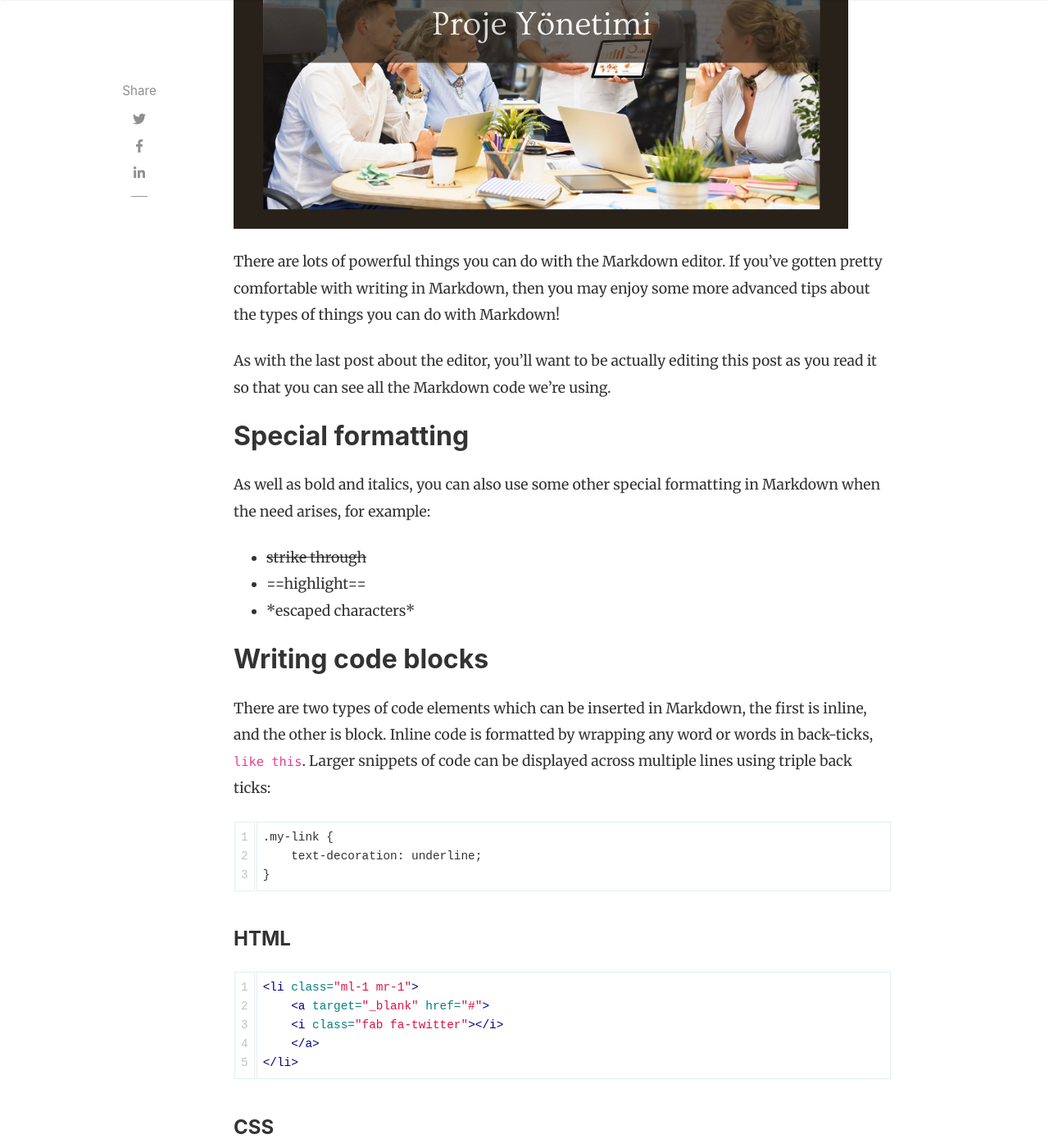
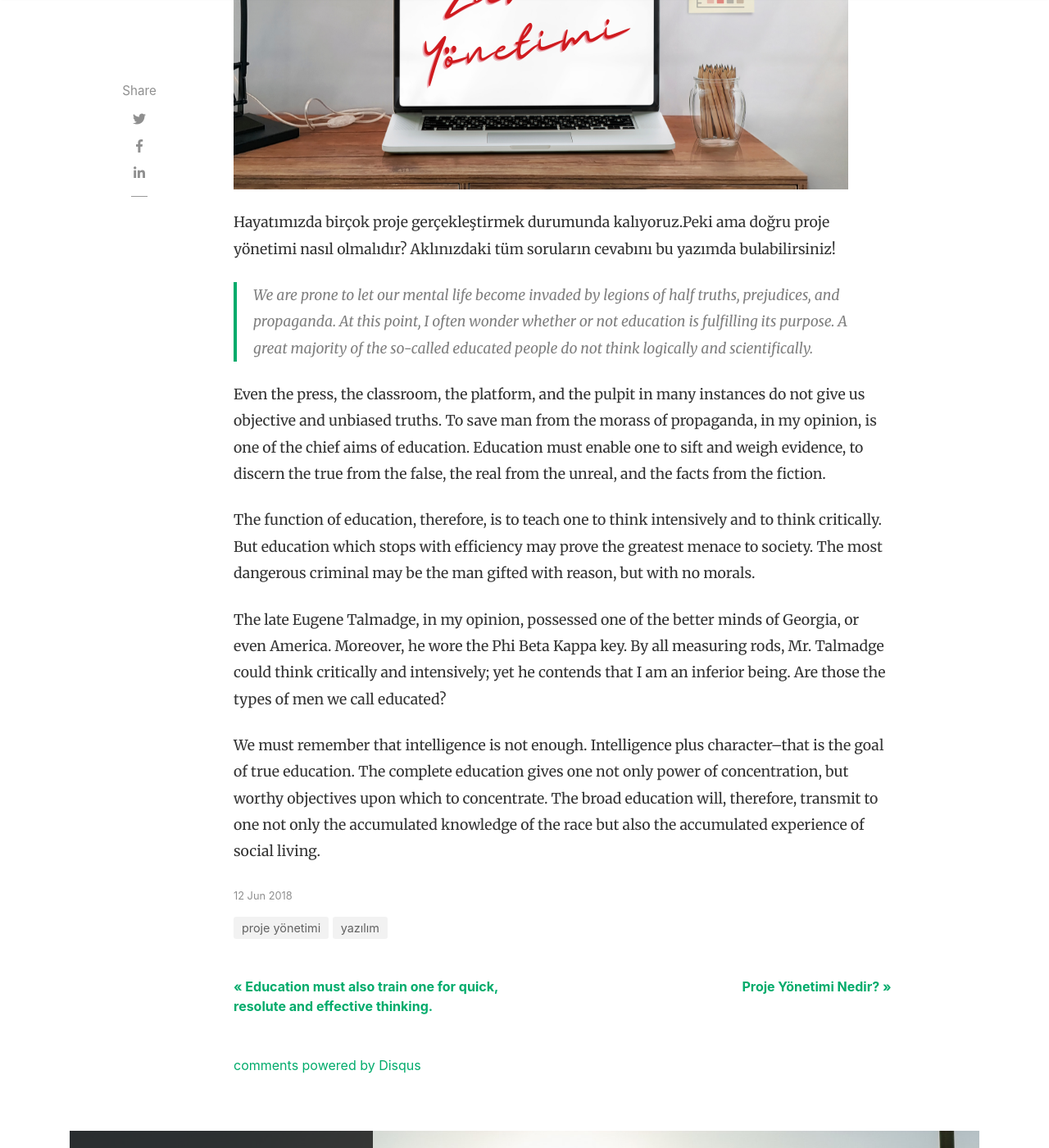
Before and after one commit to melikeoguz/melikeoguz.github.io, a Jekyll site: the page built from _posts/2018-06-12-powerful-things-markdown-editor.md, in a window 1280 px wide and 1400 px high, scrolled down 716 px. Shown: the whole window at 82% size. Built offline with Jekyll 4.4.1, drawn with Linux system fonts in a browser that asks for light colours; nearby versions of some CDN libraries; comment, search, counter and statistics services are not loaded; some of the changed text lies outside the part shown.

Commit message:
Update 2018-06-12-powerful-things-markdown-editor.md

````diff
--- a/_posts/2018-06-12-powerful-things-markdown-editor.md
+++ b/_posts/2018-06-12-powerful-things-markdown-editor.md
@@ -1,104 +1,18 @@
 ---
 layout: post
-title:  "Powerful things you can do with the Markdown editor"
+title:  "Proje Yönetimi Nedir?"
 author: melike
-categories: [  ]
-image: assets/images/4.png
+categories: [ yazılım, proje yönetimi ]
+image: https://github.com/melikeoguz/melikeoguz.github.io/blob/master/assets/images/zaman-yonetimi-melike-oguz.png
 ---
-There are lots of powerful things you can do with the Markdown editor. If you've gotten pretty comfortable with writing in Markdown, then you may enjoy some more advanced tips about the types of things you can do with Markdown!
+Hayatımızda birçok proje gerçekleştirmek durumunda kalıyoruz.Peki ama doğru proje yönetimi nasıl olmalıdır? Aklınızdaki tüm soruların cevabını bu yazımda bulabilirsiniz!
 
-As with the last post about the editor, you'll want to be actually editing this post as you read it so that you can see all the Markdown code we're using.
+> We are prone to let our mental life become invaded by legions of half truths, prejudices, and propaganda. At this point, I often wonder whether or not education is fulfilling its purpose. A great majority of the so-called educated people do not think logically and scientifically.
 
+Even the press, the classroom, the platform, and the pulpit in many instances do not give us objective and unbiased truths. To save man from the morass of propaganda, in my opinion, is one of the chief aims of education. Education must enable one to sift and weigh evidence, to discern the true from the false, the real from the unreal, and the facts from the fiction.
 
-## Special formatting
+The function of education, therefore, is to teach one to think intensively and to think critically. But education which stops with efficiency may prove the greatest menace to society. The most dangerous criminal may be the man gifted with reason, but with no morals.
 
-As well as bold and italics, you can also use some other special formatting in Markdown when the need arises, for example:
+The late Eugene Talmadge, in my opinion, possessed one of the better minds of Georgia, or even America. Moreover, he wore the Phi Beta Kappa key. By all measuring rods, Mr. Talmadge could think critically and intensively; yet he contends that I am an inferior being. Are those the types of men we call educated?
 
-+ ~~strike through~~
-+ ==highlight==
-+ \*escaped characters\*
-
-
-## Writing code blocks
-
-There are two types of code elements which can be inserted in Markdown, the first is inline, and the other is block. Inline code is formatted by wrapping any word or words in back-ticks, `like this`. Larger snippets of code can be displayed across multiple lines using triple back ticks:
-
-```
-.my-link {
-    text-decoration: underline;
-}
-```
-
-#### HTML
-
-```html
-<li class="ml-1 mr-1">
-    <a target="_blank" href="#">
-    <i class="fab fa-twitter"></i>
-    </a>
-</li>
-```
-
-#### CSS
-
-```css
-.highlight .c {
-    color: #999988;
-    font-style: italic;
-}
-.highlight .err {
-    color: #a61717;
-    background-color: #e3d2d2;
-}
-```
-
-#### JS
-
-```js
-// alertbar later
-$(document).scroll(function () {
-    var y = $(this).scrollTop();
-    if (y > 280) {
-        $('.alertbar').fadeIn();
-    } else {
-        $('.alertbar').fadeOut();
-    }
-});
-```
-
-#### Python
-
-```python
-print("Hello World")
-```
-
-#### Ruby
-
-```ruby
-require 'redcarpet'
-markdown = Redcarpet.new("Hello World!")
-puts markdown.to_html
-```
-
-#### C
-
-```c
-printf("Hello World");
-```
-
-
-
-
-![walking]({{ site.baseurl }}/assets/images/8.jpg)
-
-## Reference lists
-
-The quick brown jumped over the lazy.
-
-Another way to insert links in markdown is using reference lists. You might want to use this style of linking to cite reference material in a Wikipedia-style. All of the links are listed at the end of the document, so you can maintain full separation between content and its source or reference.
-
-## Full HTML
-
-Perhaps the best part of Markdown is that you're never limited to just Markdown. You can write HTML directly in the Markdown editor and it will just work as HTML usually does. No limits! Here's a standard YouTube embed code as an example:
-
-<p><iframe style="width:100%;" height="315" src="https://www.youtube.com/embed/Cniqsc9QfDo?rel=0&amp;showinfo=0" frameborder="0" allowfullscreen></iframe></p>
+We must remember that intelligence is not enough. Intelligence plus character--that is the goal of true education. The complete education gives one not only power of concentration, but worthy objectives upon which to concentrate. The broad education will, therefore, transmit to one not only the accumulated knowledge of the race but also the accumulated experience of social living.
````
